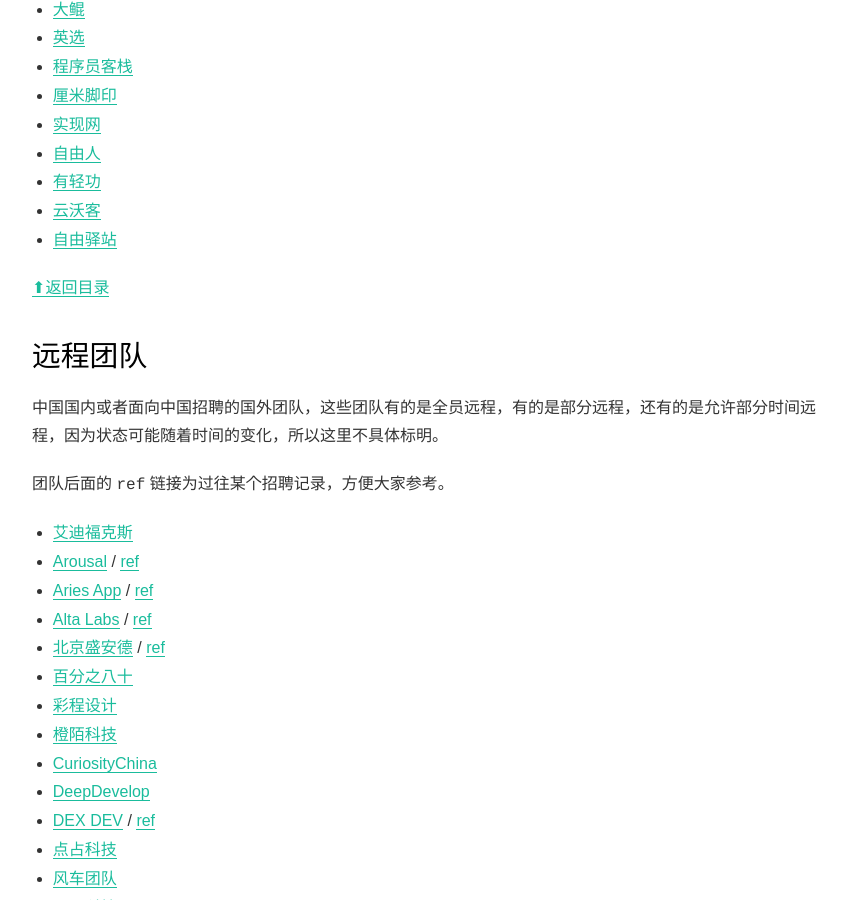
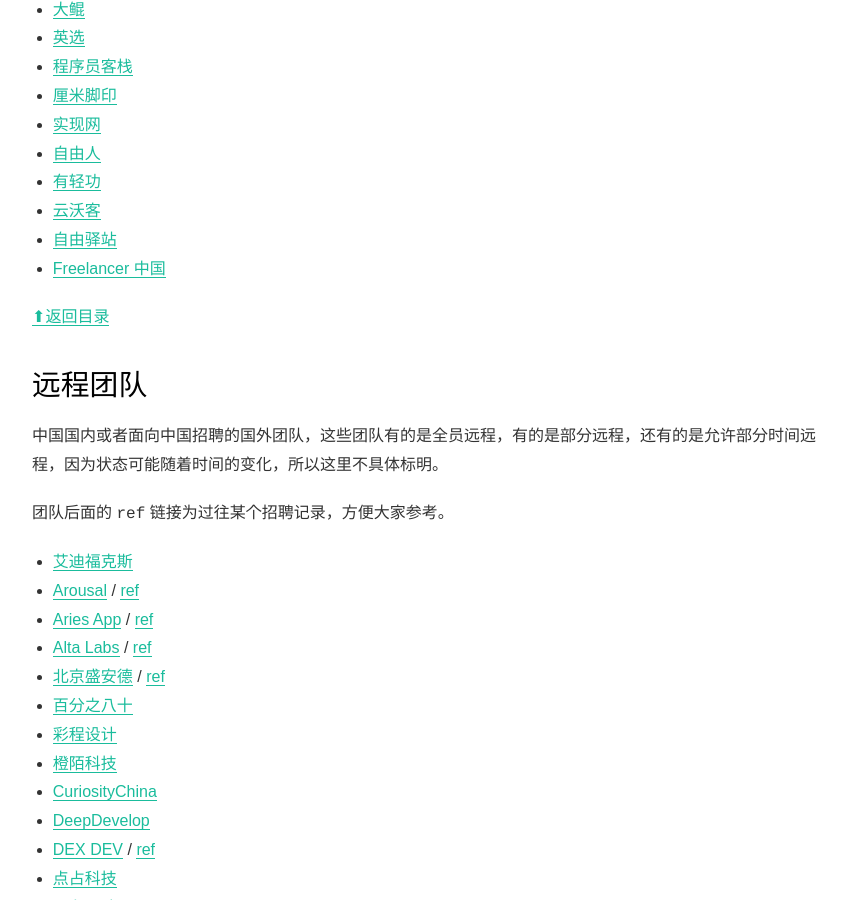
Before and after one commit to greatghoul/remote-working, a Jekyll site: the page built from README.md, in a window 1280 px wide and 900 px high, scrolled down 11409 px. Shown: the whole window, without its empty margins (208-1055 px from the left). Built offline with Jekyll 4.4.1, drawn with Linux system fonts in a browser that asks for light colours; our own code applies the rules of GitHub Pages for plain Markdown files; comment, search, counter and statistics services are not loaded.

Commit message:
添加 freelancer 中国

```diff
--- a/README.md
+++ b/README.md
@@ -417,6 +417,7 @@
 - [有轻功](http://www.youqinggong.com/)
 - [云沃客](https://www.clouderwork.com/)
 - [自由驿站](https://ziyouyizhan.com/)
+- [Freelancer 中国](https://www.freelancer.cn/)
 
 [⬆︎返回目录](#toc)
 
```
Also changed, not shown: _config.yml (line endings or trailing spaces).
